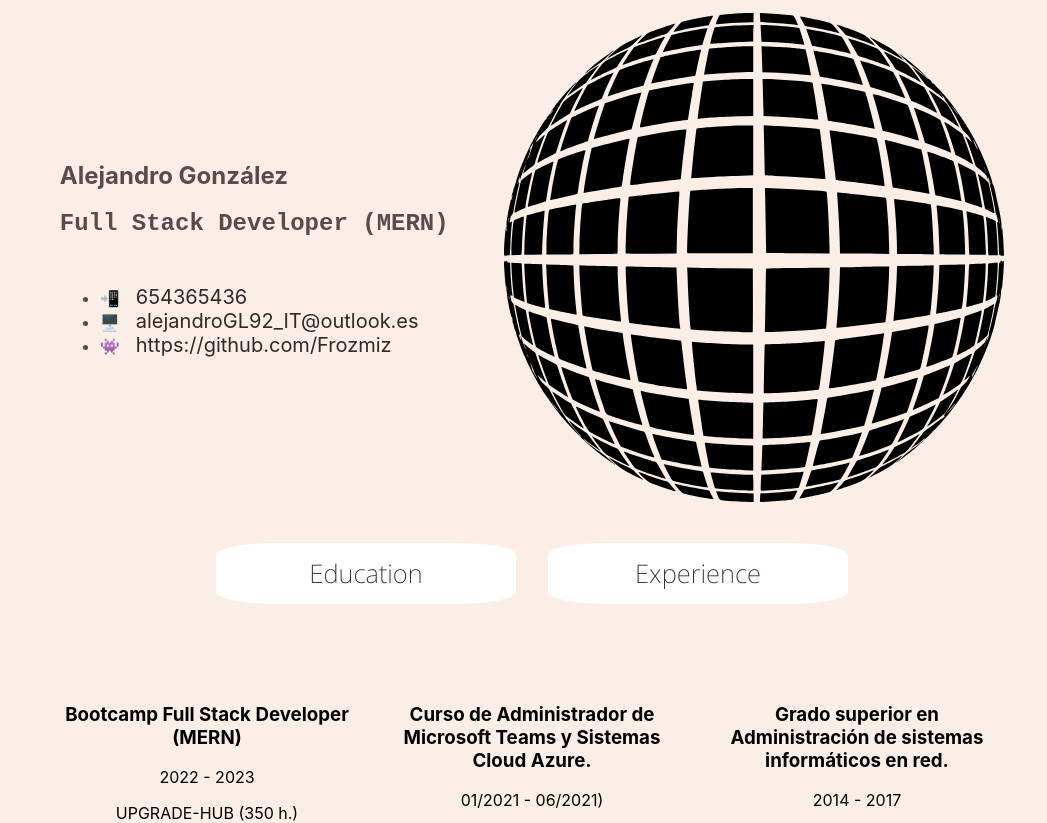
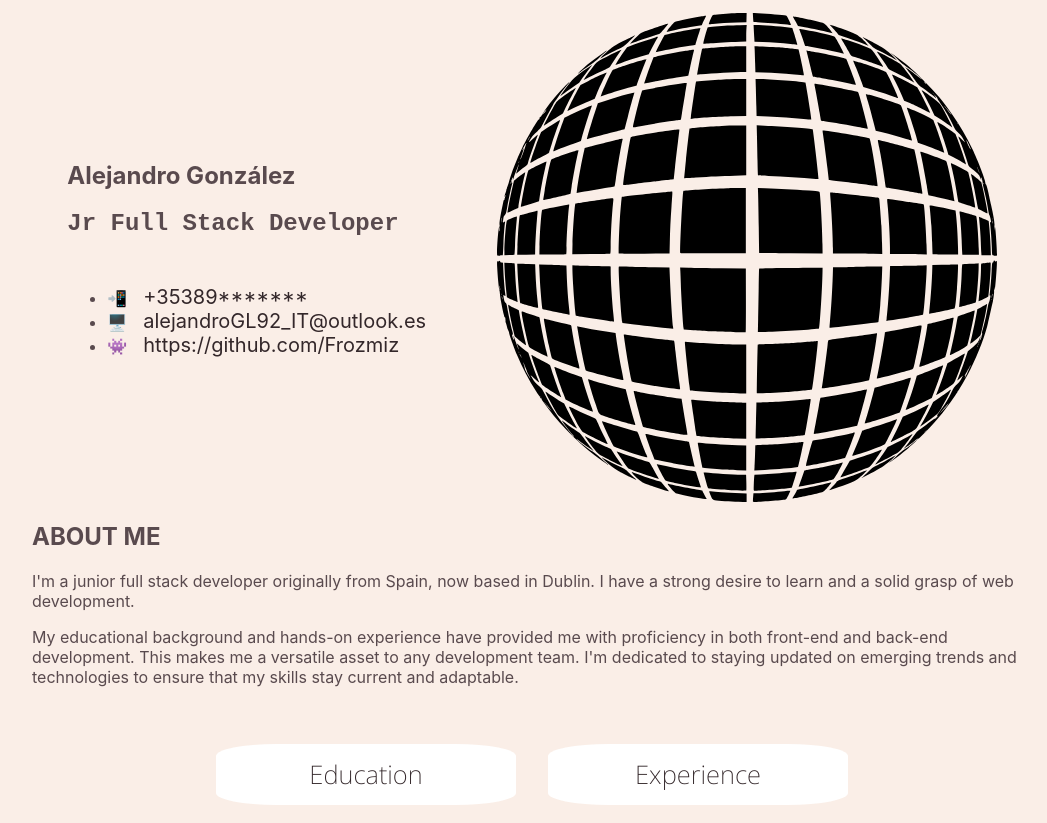
Before and after one commit to Frozmiz/CV-REACT, a React (Create React App) app: page / in a window 1280 px wide. Shown: the top 823 px of the page, without its empty margins (108-1155 px from the left). Built offline with nearby package versions, Linux system fonts and the light colour scheme.

Commit message:
feat: add aboutMe section

```diff
--- a/src/alexDB/alexDB.js
+++ b/src/alexDB/alexDB.js
@@ -10,14 +10,22 @@ import Img7 from "../assets/img7.jpg";
 export const alexDB = {
   hero: {
     name: "Alejandro González",
-    profession: "Full Stack Developer (MERN)",
-    mobile: "654365436",
+    profession: "Jr Full Stack Developer",
+    mobile: "+35389*******",
     email: "alejandroGL92_IT@outlook.es",
     birthDate: "05/06/1992",
     image: "https://i.imgur.com/ZQAkED3.png",
     gitHub: "https://github.com/Frozmiz",
     aboutMe:
-      "Soy un profesional con capacidad de trabajo en equipo, a la hora de tomar decisiones aporto confianza y una visión realista de las cosas, pues veo oportunidades ante las dificultades, gestiono bien el estrés en situaciones de cambio y genero un ambiente de trabajo positivo.",
+    ` I'm a junior full stack developer originally from Spain, now based in Dublin.
+    I have a strong desire to learn and a solid grasp of web
+    development. \n\n
+
+    My educational background and hands-on experience have provided
+    me with proficiency in both front-end and back-end development.
+    This makes me a versatile asset to any development team. I'm
+    dedicated to staying updated on emerging trends and technologies to
+    ensure that my skills stay current and adaptable.`,
   },
   curriculum: {
     education: [
--- a/src/components/Hero/Hero.jsx
+++ b/src/components/Hero/Hero.jsx
@@ -31,6 +31,12 @@ function Hero({ hero }) {
       <div className="Hero__image">
         <img src={Sphere} alt="Networks" />
       </div>
+      <div className="Hero__about">
+        <h1> ABOUT ME </h1>
+        {hero.aboutMe.split('\n\n').map((parrafo, index) => (
+        <p key={index}>{parrafo}</p>
+      ))}
+      </div>
     </section>
   );
 }
```
